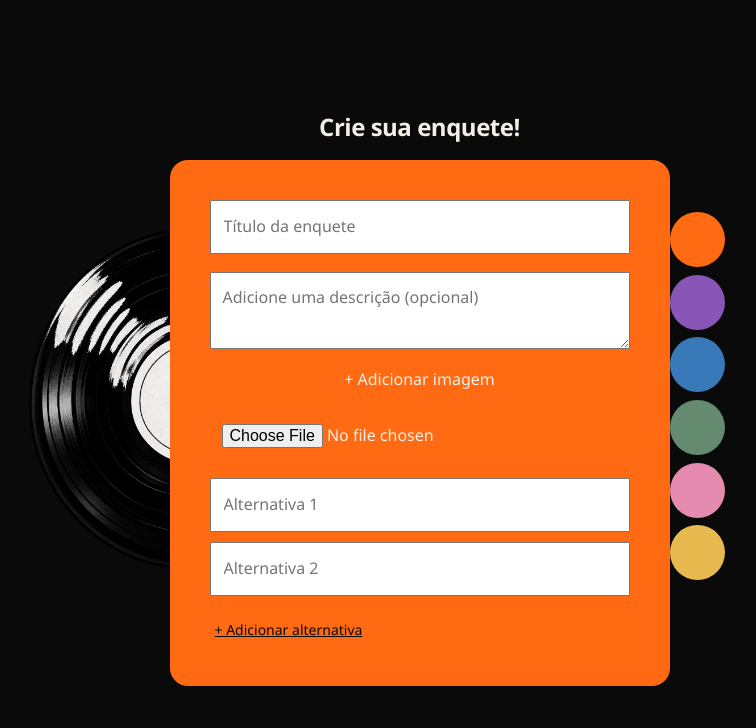
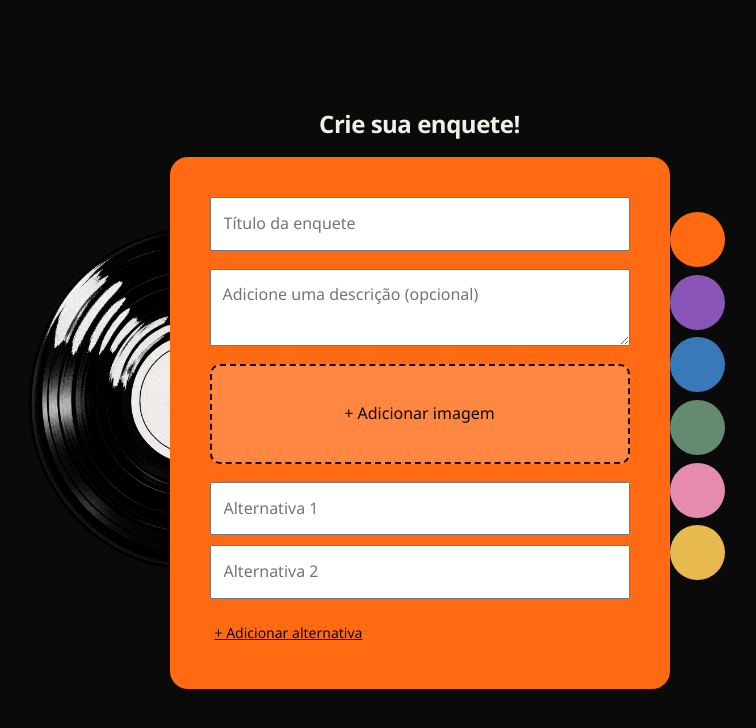
Before and after one commit to Nat020510/Enquetes-TrabalhoLPW, a PHP site: page /criar-enquete.html in a window 1280 px wide. Shown: the top 728 px of the page, without its empty margins (373-1129 px from the left). Run offline with PHP 8.4, Linux system fonts and the light colour scheme.

Commit message:
Enhance styling for inputs and image area
Added styles for inputs, image area, and hover effects.

```diff
--- a/criar-enquete.css
+++ b/criar-enquete.css
@@ -144,6 +144,44 @@ main {
     transform: translateY(2px);
 }
 
+/* =================================
+   INPUTS
+================================= */
+
+input, textarea {
+    color: black;
+}
+
+/* =================================
+   ÁREA DE IMAGEM
+================================= */
+
+#imagem {
+    display: none;
+}
+
+.area-imagem {
+    width: 100%;
+    min-height: 100px;
+    box-sizing: border-box;
+
+    display: flex;
+    justify-content: center;
+    align-items: center;
+
+    background-color: rgba(255, 255, 255, 0.2);
+    border: 2px dashed var(--cor-fundo);
+    border-radius: 10px;
+
+    color: var(--cor-fundo);
+    cursor: pointer;
+    transition: 0.2s;
+}
+
+.area-imagem:hover {
+    background-color: rgba(255, 255, 255, 0.35);
+}
+
 
 /* =================================
    PALETA DE CORES
```
